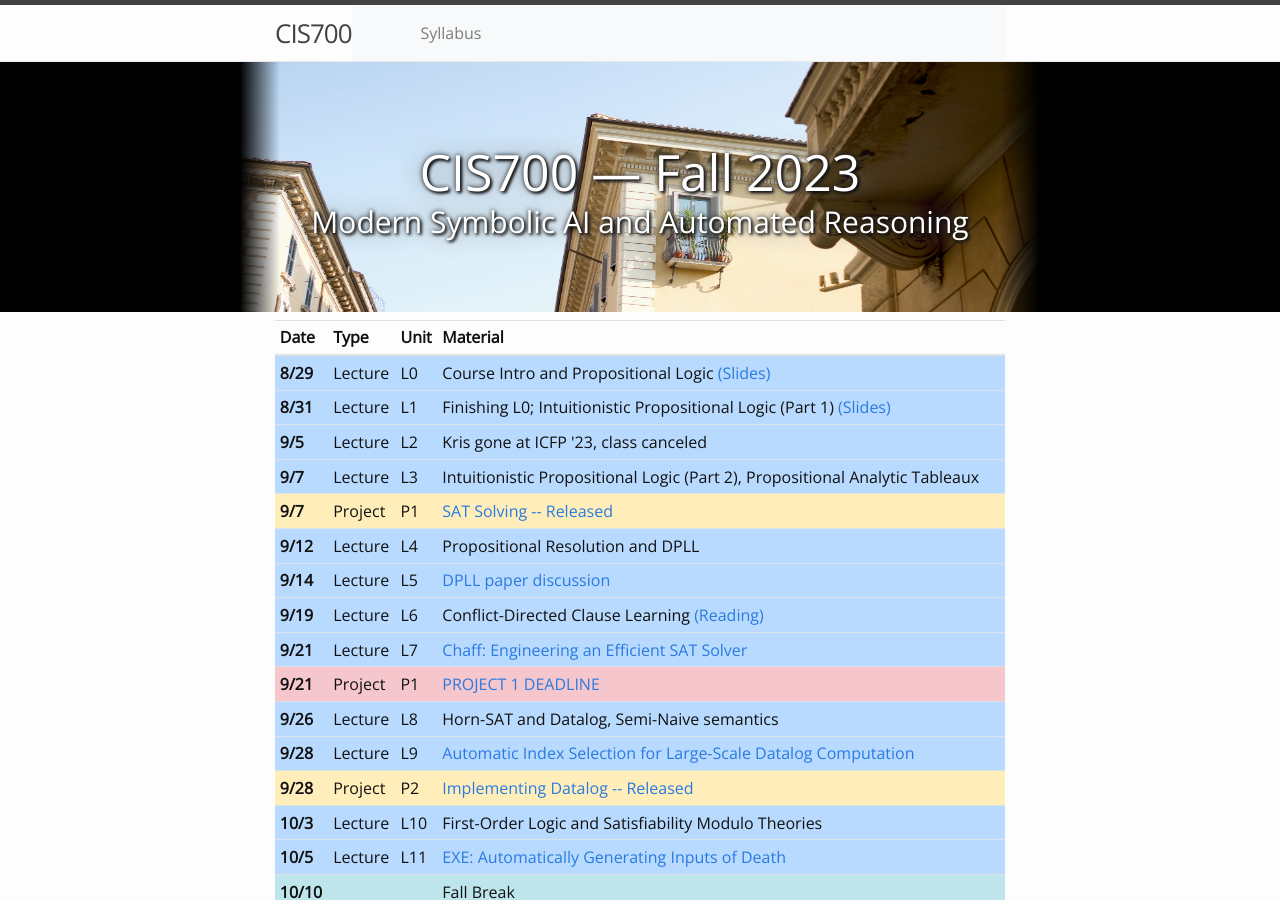
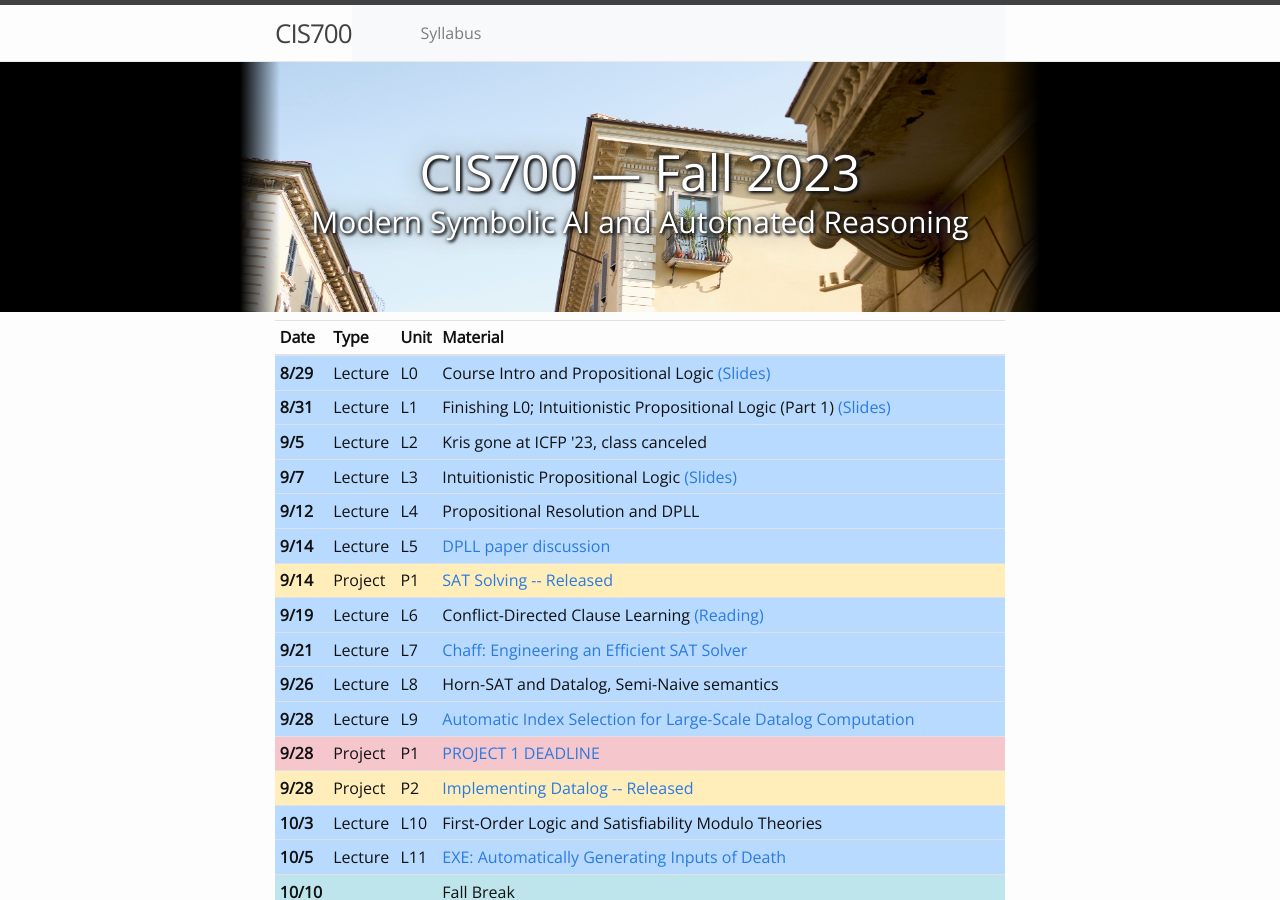
Before and after one commit to kmicinski/cis700-f23, a Jekyll site: the page docs/index.html, which Jekyll copies as it is, in a window 1280 px wide and 900 px high. Built offline with Jekyll 4.4.1, drawn with Linux system fonts in a browser that asks for light colours; nearby versions of some CDN libraries.

Commit message:
webpage update

```diff
--- a/docs/feed.xml
+++ b/docs/feed.xml
@@ -5,8 +5,8 @@
     <description>CMSC700--Modern Symbolic AI and Automated Reasoning at Syracuse U</description>
     <link>https://kmicinski.com/cis700-f23/</link>
     <atom:link href="https://kmicinski.com/cis700-f23/feed.xml" rel="self" type="application/rss+xml"/>
-    <pubDate>Fri, 01 Sep 2023 13:52:12 -0400</pubDate>
-    <lastBuildDate>Fri, 01 Sep 2023 13:52:12 -0400</lastBuildDate>
+    <pubDate>Wed, 06 Sep 2023 18:35:59 -0400</pubDate>
+    <lastBuildDate>Wed, 06 Sep 2023 18:35:59 -0400</lastBuildDate>
     <generator>Jekyll v4.3.2</generator>
 
       <item>
--- a/docs/index.html
+++ b/docs/index.html
@@ -127,19 +127,13 @@
       <th scope="row">9/7</th>
       <td>Lecture</td>
       <td>L3</td>
-      <td>Intuitionistic Propositional Logic (Part 2), Propositional Analytic Tableaux</td>
+      <td>Intuitionistic Propositional Logic <a href="https://kmicinski.com/cis700-f23/assets/slides/ipl.pdf">(Slides)</a></td>
     </tr>
     <!-- <tr class="table-secondary"> -->
     <!--   <th scope="row">L0 &ndash; L3</th> -->
     <!--   <td>Reading</td> -->
     <!--   <td>R0</td> -->
     <!--   <td><a href="http://sarabander.github.io/sicp/html/Chapter-1.xhtml#Chapter-1">SICP sections 1 through 1.1.5 (stop before 1.1.6)</a></td> -->
-      <tr class="table-warning">
-      <th scope="row">9/7</th>
-      <td>Project</td>
-      <td>P1</td>
-      <td><a href="https://kmicinski.com/cis700-f23/projects/1">SAT Solving -- Released</a></td>
-    </tr>
     <tr class="table-primary">
       <th scope="row">9/12</th>
       <td>Lecture</td>
@@ -159,6 +153,12 @@
       <td>L5</td>
       <td><a href="https://citeseerx.ist.psu.edu/document?repid=rep1&amp;type=pdf&amp;doi=7bf92a82338dc26235af7e755ce32a43073e051b">DPLL paper discussion</a></td>
     </tr>
+      <tr class="table-warning">
+      <th scope="row">9/14</th>
+      <td>Project</td>
+      <td>P1</td>
+      <td><a href="https://kmicinski.com/cis700-f23/projects/1">SAT Solving -- Released</a></td>
+    </tr>
     <tr class="table-primary">
       <th scope="row">9/19</th>
       <td>Lecture</td>
@@ -170,12 +170,6 @@
       <td>Lecture</td>
       <td>L7</td>
       <td><a href="https://www.princeton.edu/~chaff/publication/DAC2001v56.pdf">Chaff: Engineering an Efficient SAT Solver</a></td>
-    </tr>
-    <tr class="table-danger">
-      <th scope="row">9/21</th>
-      <td>Project</td>
-      <td>P1</td>
-      <td><a href="https://kmicinski.com/cis700-f23/projects/1">PROJECT 1 DEADLINE</a></td>
     </tr>
     <!-- <tr class="table-secondary"> -->
     <!--   <th scope="row">L5 &ndash; L7</th> -->
@@ -195,6 +189,12 @@
       <td>L9</td>
       <td><a href="http://www.vldb.org/pvldb/vol12/p141-subotic.pdf">Automatic Index Selection for Large-Scale Datalog
 Computation</a></td>
+    </tr>
+    <tr class="table-danger">
+      <th scope="row">9/28</th>
+      <td>Project</td>
+      <td>P1</td>
+      <td><a href="https://kmicinski.com/cis700-f23/projects/1">PROJECT 1 DEADLINE</a></td>
     </tr>
     <tr class="table-warning">
       <th scope="row">9/28</th>
```
Also changed, not shown: 3 other files.
